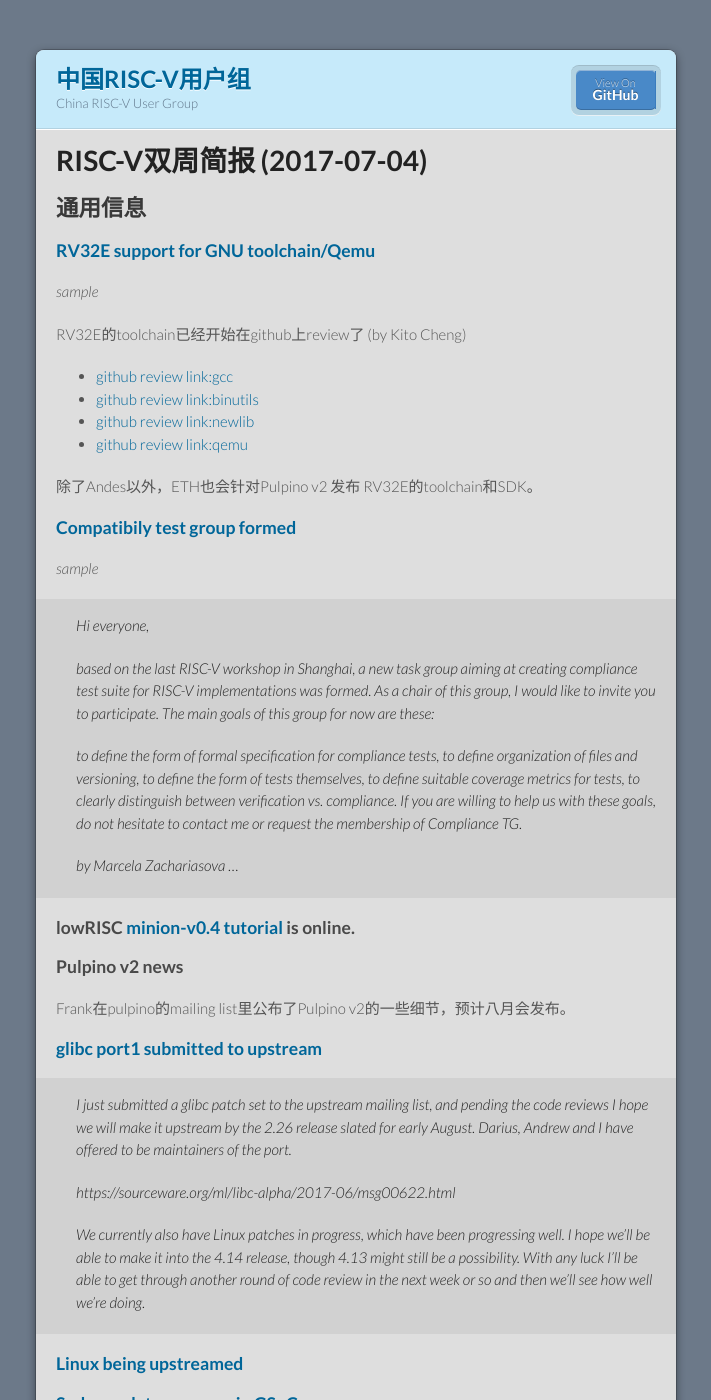
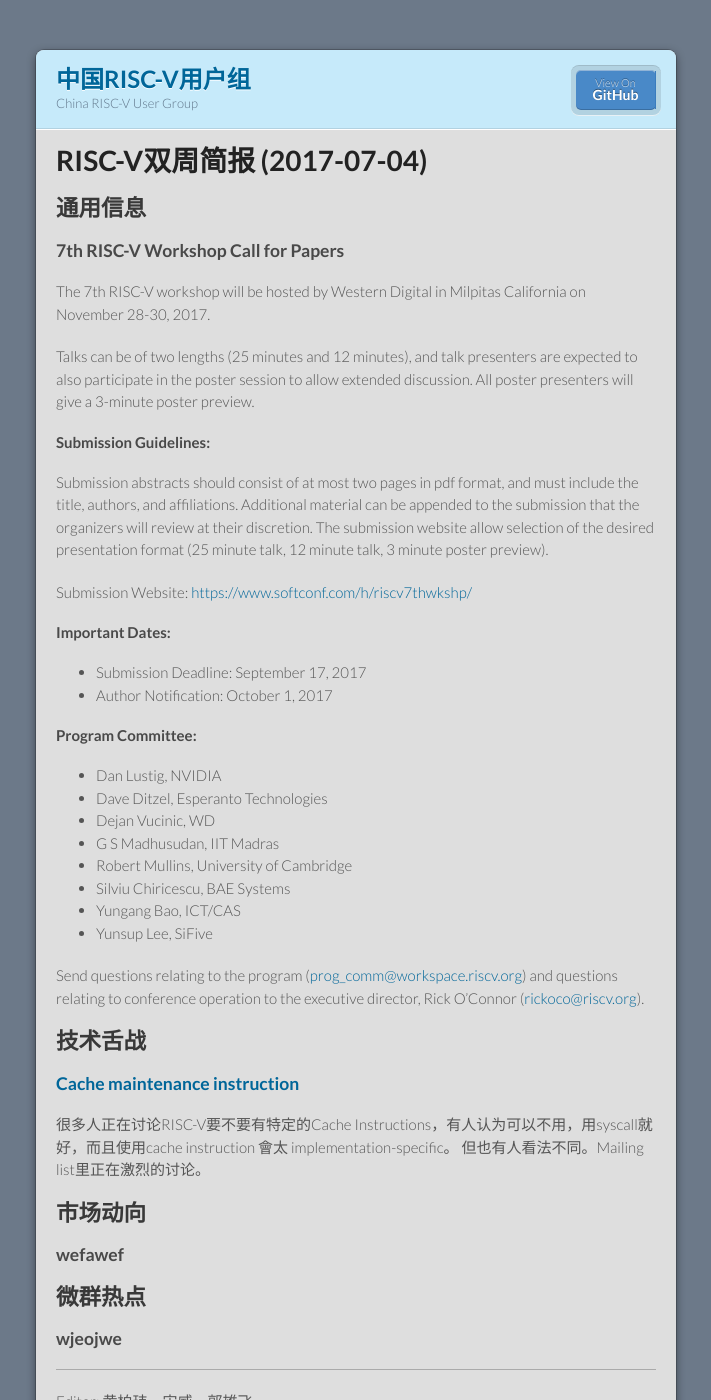
Before and after one commit to cnrv/home, a Jekyll site: the page built from bi-week-rpts/2017-07-06.md, in a window 1280 px wide and 1400 px high. Shown: the whole window, without its empty margins (284-995 px from the left). Built offline with Jekyll 4.4.1, drawn with Linux system fonts in a browser that asks for light colours; our own code applies the rules of GitHub Pages for plain Markdown files; some of the changed text lies outside the part shown.

Commit message:
add RISCV workshop call for paper

```diff
--- a/bi-week-rpts/2017-07-06.md
+++ b/bi-week-rpts/2017-07-06.md
@@ -6,68 +6,37 @@
 
 ## 通用信息
 
-### [RV32E support for GNU toolchain/Qemu](https://groups.google.com/a/groups.riscv.org/d/msgid/sw-dev/CA%2ByXCZBevqzCeLU5p69qqp55h00gZFNdHo3ZEtyk_LcPPOH%3DCQ%40mail.gmail.com)
+### 7th RISC-V Workshop Call for Papers
 
-*sample*
+The 7th RISC-V workshop will be hosted by Western Digital in Milpitas California on November 28-30, 2017.
 
-RV32E的toolchain已经开始在github上review了 (by Kito Cheng)
+Talks can be of two lengths (25 minutes and 12 minutes), and talk presenters are expected to also participate in the poster session to allow extended discussion.  All poster presenters will give a 3-minute poster preview.
 
-- [github review link:gcc](https://github.com/riscv/riscv-gcc/pull/77)
-- [github review link:binutils](https://github.com/riscv/riscv-binutils-gdb/pull/87)
-- [github review link:newlib](https://github.com/riscv/riscv-newlib/pull/18)
-- [github review link:qemu](https://github.com/riscv/riscv-qemu/pull/61)
+#### Submission Guidelines:
 
-除了Andes以外，ETH也会针对Pulpino v2 发布 RV32E的toolchain和SDK。
+Submission abstracts should consist of at most two pages in pdf format, and must include the title, authors, and affiliations. Additional material can be appended to the submission that the organizers will review at their discretion.  The submission website allow selection of the desired presentation format (25 minute talk, 12 minute talk, 3 minute poster preview).
 
-### [Compatibily test group formed](https://groups.google.com/a/groups.riscv.org/d/msgid/sw-dev/36d9e3da-824d-c588-3c97-b520a0430e14%40codasip.com?utm_medium=email&utm_source=footer)
+Submission Website:
+[https://www.softconf.com/h/riscv7thwkshp/](https://www.softconf.com/h/riscv7thwkshp/)
 
-*sample*
+#### Important Dates:
 
-> Hi everyone,
->
-> based on the last RISC-V workshop in Shanghai, a new task group aiming at creating compliance test suite for RISC-V implementations was formed.
-> As a chair of this group, I would like to invite you to participate.
-> The main goals of this group for now are these:
->
-> to define the form of formal specification for compliance tests,
-> to define organization of files and versioning,
-> to define the form of tests themselves,
-> to define suitable coverage metrics for tests,
-> to clearly distinguish between verification vs. compliance.
-> If you are willing to help us with these goals, do not hesitate to contact me or request the membership of Compliance TG.
->
-> by Marcela Zachariasova
-> ...
+- Submission Deadline: September 17, 2017
+- Author Notification: October 1, 2017
 
-### lowRISC [minion-v0.4 tutorial](http://www.lowrisc.org/docs/minion-v0.4/) is online.
+#### Program Committee:<br>
 
-### Pulpino v2 news
+- Dan Lustig, NVIDIA
+- Dave Ditzel, Esperanto Technologies
+- Dejan Vucinic, WD
+- G S Madhusudan, IIT Madras
+- Robert Mullins, University of Cambridge
+- Silviu Chiricescu, BAE Systems
+- Yungang Bao, ICT/CAS
+- Yunsup Lee, SiFive
 
-Frank在pulpino的mailing list里公布了Pulpino v2的一些细节，预计八月会发布。
-
-### [glibc port1 submitted to upstream](https://groups.google.com/a/groups.riscv.org/d/msgid/sw-dev/mhng-67c86d52-9383-4720-a928-469545d399cb%40palmer-si-x1c4)
-
-> I just submitted a glibc patch set to the upstream mailing list, and pending
-> the code reviews I hope we will make it upstream by the 2.26 release slated for
-> early August.  Darius, Andrew and I have offered to be maintainers of the port.
->
->   https://sourceware.org/ml/libc-alpha/2017-06/msg00622.html
->
-> We currently also have Linux patches in progress, which have been progressing
-> well.  I hope we'll be able to make it into the 4.14 release, though 4.13 might
-> still be a possibility.  With any luck I'll be able to get through another
-> round of code review in the next week or so and then we'll see how well we're
-> doing.
-
-### [Linux being upstreamed](https://groups.google.com/a/groups.riscv.org/d/msgid/patches/20170614183048.11040-12-palmer%40dabbelt.com)
-
-### [Sodor update progress in GSoC](https://codelec.github.io/gsoc/gsoc1/)
-
-Google summer of code里，有一个project来自Fossi Foundation. Kritik 和他的mentor Stefan & Chris正在把教育用的Sodor更新到最新版。
-
-### [Blog about chisel](http://blog.edmondcote.com/)
-
-一个关於chisel的blog，有在学chisel的可以参考。
+Send questions relating to the program ([prog_comm@workspace.riscv.org](mailto:prog_comm@workspace.riscv.org))
+and questions relating to conference operation to the executive director, Rick O'Connor ([rickoco@riscv.org](mailto:rickoco@riscv.org)).
 
 ## 技术舌战
 
```
